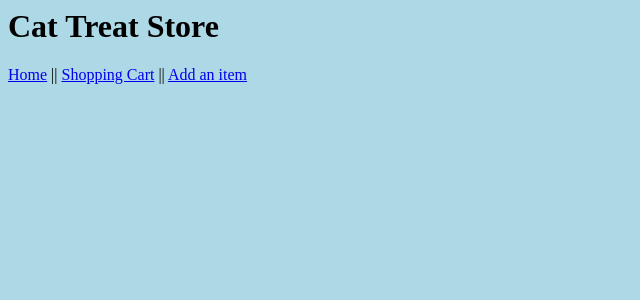
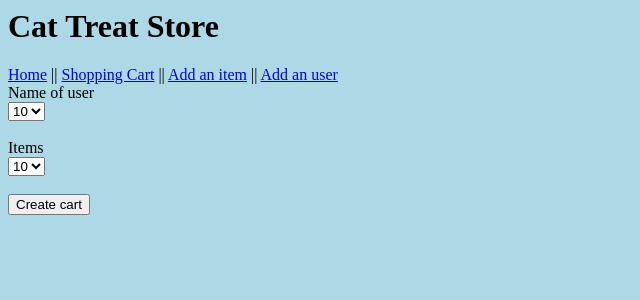
Before and after one commit to Catman9000/TheDatingGame, a Flask app: page /Shopping_Cart in a window 1280 px wide. Shown: the top 300 px of the page, without its empty margins (0-640 px from the left). Run offline with Flask 2, Linux system fonts and the light colour scheme; data that the repository does not hold is empty; parts of the project's set-up code (start-up, migrations or seed data) failed here and were passed over.

Commit message:
finalised

```diff
--- a/application/forms.py
+++ b/application/forms.py
@@ -42,3 +42,15 @@
     order_placed = StringField('order placed', validators=[DataRequired(message="This field cannot be left blank")])
     order_total = IntegerField("Cost", validators=[DataRequired(message="This field cannot be left blank")])
     submit = SubmitField("Add Item")
+
+
+class AddUser(FlaskForm):
+    username = StringField('User name', validators=[DataRequired(message="This field cannot be left blank")])
+    email = StringField("Email", validators=[DataRequired(message="This field cannot be left blank")])
+    address = StringField("Address", validators=[DataRequired(message="This field cannot be left blank")])
+    submit = SubmitField("Add User")
+
+class AddCart(FlaskForm):
+    username = SelectField("Name of user", choices=[10])
+    product_name = SelectField("Items", choices=[10])
+    submit = SubmitField("Create cart")
--- a/application/routes.py
+++ b/application/routes.py
@@ -2,8 +2,8 @@
 from flask import redirect, url_for, render_template, request
 from application import app, db
 from datetime import date, timedelta
-from application.forms import AddProduct, UpdateProduct, ChooseProduct
-from application.models import Product, user, Orders
+from application.forms import AddProduct, UpdateProduct, ChooseProduct, AddUser, AddCart
+from application.models import Product, user, orders
 from wtforms import validators
 
 @app.route('/index', methods=["GET", "POST"])
@@ -28,12 +28,6 @@
       db.session.commit()
    return render_template("add_an_item.html", listofProducts=listofProducts)
 
-@app.route('/Shopping_Cart', methods=["GET", "POST"])
-def Shopping_Cart():
-   if request.form:
-      print(request.form)
-   return render_template('Shopping_Cart.html')
-
 
 @app.route("/update", methods=["POST"])
 def update():
@@ -52,3 +46,33 @@
    db.session.delete(p)
    db.session.commit()
    return redirect("/")
+
+
+@app.route('/add_user', methods=["GET", "POST"])
+def add_user():
+   form = AddUser()
+   if request.method == 'POST':
+      username = form.username.data
+      email = form.email.data
+      address = form.address.data
+      newUser = user(username = username, email=email, address = address)
+      db.session.add(newUser)
+      db.session.commit()
+   return render_template("add_user.html")
+
+
+@app.route('/Shopping_Cart', methods=['GET', 'POST'])
+def Shopping_Cart():
+    User = user.query.all()
+    product = Product.query.all()
+    form = AddCart()
+    form.username.choices.extend([(User.id, str(User)) for User in User])
+    form.product_name.choices.extend([(product.id, str(product)) for product in product])
+    if request.method == "POST":
+        User = form.username.data
+        product = form.product_name.data
+        new_cart = orders(orderer=user, product_ordered=product)
+        db.session.add(new_cart)
+        db.session.commit()
+        return redirect(url_for('index'))
+    return render_template('Shopping_Cart.html', form=form, pageTitle="Create Cart")
--- a/application/templates/Shopping_Cart.html
+++ b/application/templates/Shopping_Cart.html
@@ -4,9 +4,13 @@
     </head>
     <body style="background-color: lightblue;">
         <h1>Cat Treat Store</h1>
-        <a href="{{ url_for('home') }}">Home</a> || <a href="{{ url_for('Shopping_Cart') }}">Shopping Cart</a> || <a href="{{ url_for('add_an_item') }}">Add an item</a>
-
-{% block body %}
-{% endblock body %}
+        <a href="{{ url_for('home') }}">Home</a> || <a href="{{ url_for('Shopping_Cart') }}">Shopping Cart</a> || <a href="{{ url_for('add_an_item') }}">Add an item</a> || <a href="{{ url_for('add_user') }}">Add an user</a>
+        <div class="form">
+            <form method="POST" action="/Shopping_Cart">
+                {{ form.hidden_tag() }}
+                {{ form.username.label }} <br> {{ form.username }} <br><br>
+                {{ form.product_name.label }} <br> {{ form.product_name }} <br><br>
+                {{ form.submit }}
+            </form>
     </body>
 </html>
--- a/application/templates/add_an_item.html
+++ b/application/templates/add_an_item.html
@@ -4,7 +4,7 @@
     </head>
     <body style="background-color: lightblue;">
         <h1>Cat Treat Store</h1>
-        <a href="{{ url_for('home') }}">Home</a> || <a href="{{ url_for('Shopping_Cart') }}">Shopping Cart</a> || <a href="{{ url_for('add_an_item') }}">Add an item</a>
+        <a href="{{ url_for('home') }}">Home</a> || <a href="{{ url_for('Shopping_Cart') }}">Shopping Cart</a> || <a href="{{ url_for('add_an_item') }}">Add an item</a> || <a href="{{ url_for('add_user') }}">Add an user</a>
         <form method="POST" action="/add_an_item">
             <input type="text" name="product_name" placeholder="Enter a product">
             <input type="text" name="product_description" placeholder="Enter description">
--- a/application/templates/index.html
+++ b/application/templates/index.html
@@ -4,7 +4,7 @@
     </head>
     <body style="background-color: lightblue;">
         <h1>Cat Treat Store</h1>
-        <a href="{{ url_for('home') }}">Home</a> || <a href="{{ url_for('Shopping_Cart') }}">Shopping Cart</a> || <a href="{{ url_for('add_an_item') }}">Add an item</a>
+        <a href="{{ url_for('home') }}">Home</a> || <a href="{{ url_for('Shopping_Cart') }}">Shopping Cart</a> || <a href="{{ url_for('add_an_item') }}">Add an item</a> || <a href="{{ url_for('add_user') }}">Add an user</a>
         {% for product in listofProducts %}
         <p>{{product.product_name}}
         {{product.product_description}}
```
Also changed, not shown: application/models.py (+5 -9 lines), application/templates/add_user.html (added, +17 -0 lines), application/tests/test_app.py (added, +15 -0 lines).
